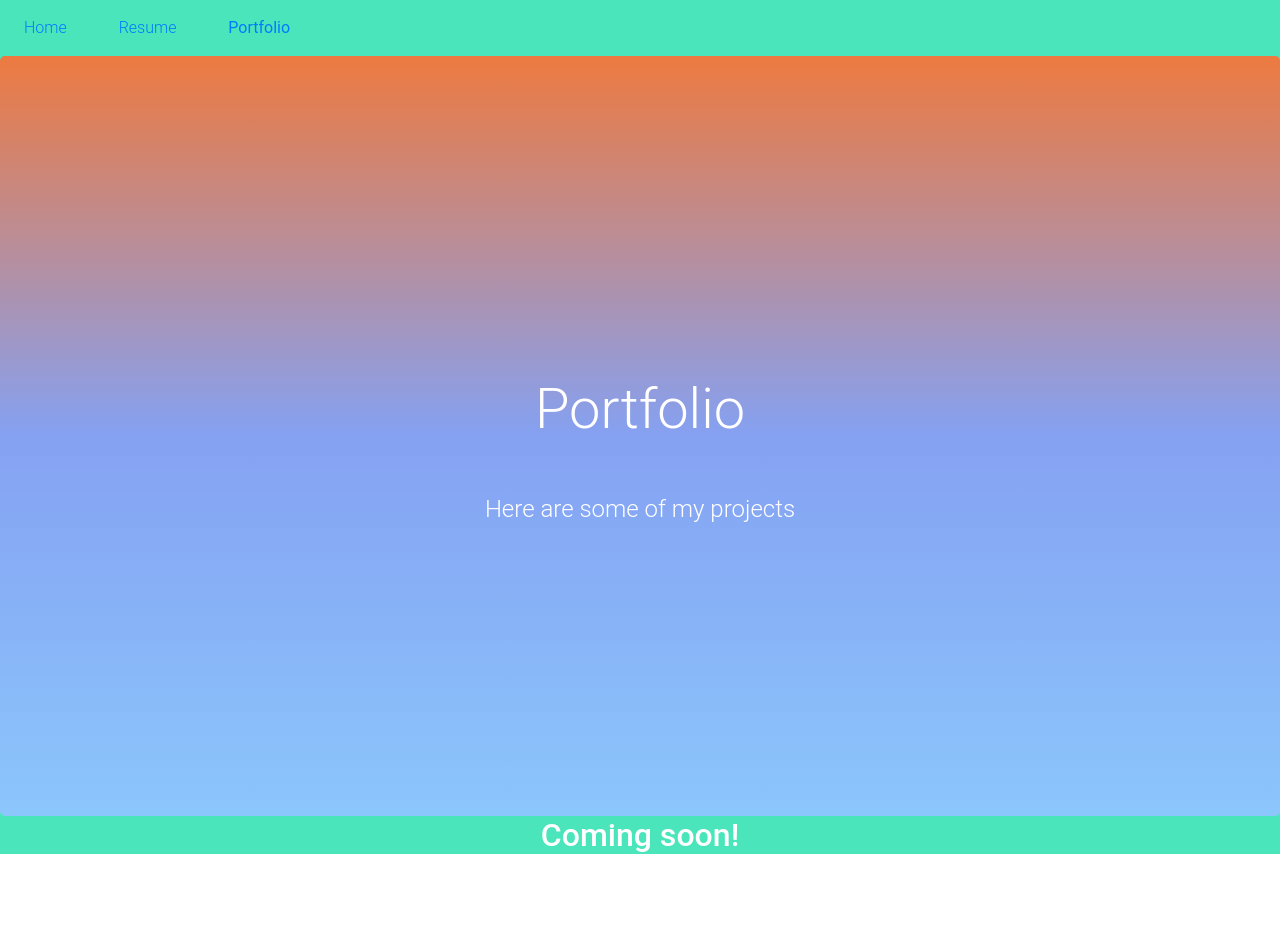
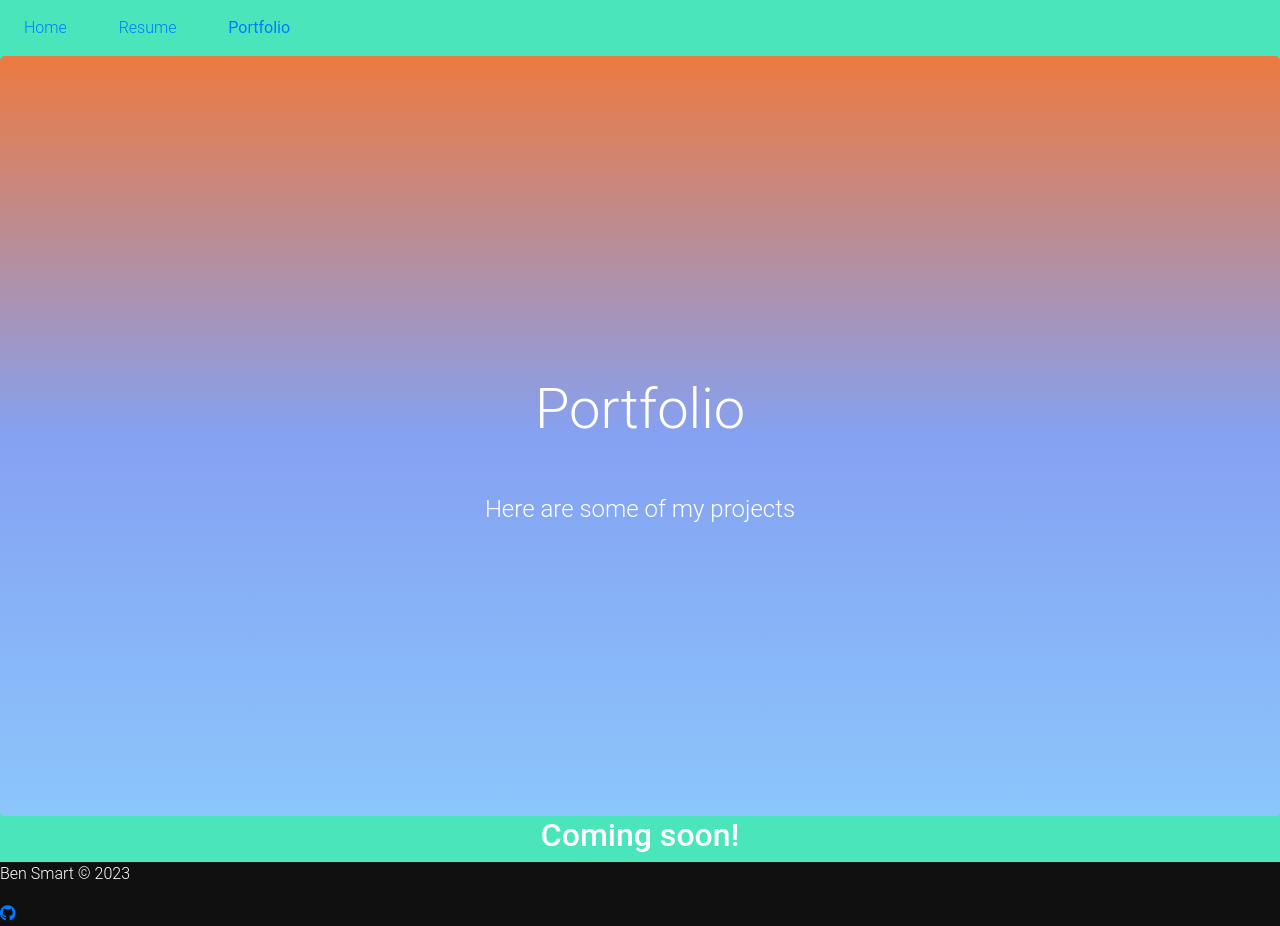
Before and after one commit to bensmart25/personal-site, a plain HTML site: page portfolio.html in a window 1280 px wide. Before the commit the page ends 862 px from the top, so only its background shows below. Drawn offline with nearby package versions, Linux system fonts and the light colour scheme.

Commit message:
Added footer to portfolio

```diff
--- a/portfolio.html
+++ b/portfolio.html
@@ -27,5 +27,9 @@
     <div class="text-center">
         <h2>Coming soon!</h2>
     </div>
+    <footer>
+        <p>Ben Smart &copy; 2023</p>
+        <a href="https://github.com/bensmart25" target="_blank"><i class="fab fa-github"></i></a>
+    </footer>
 </body>
 </html>
```
